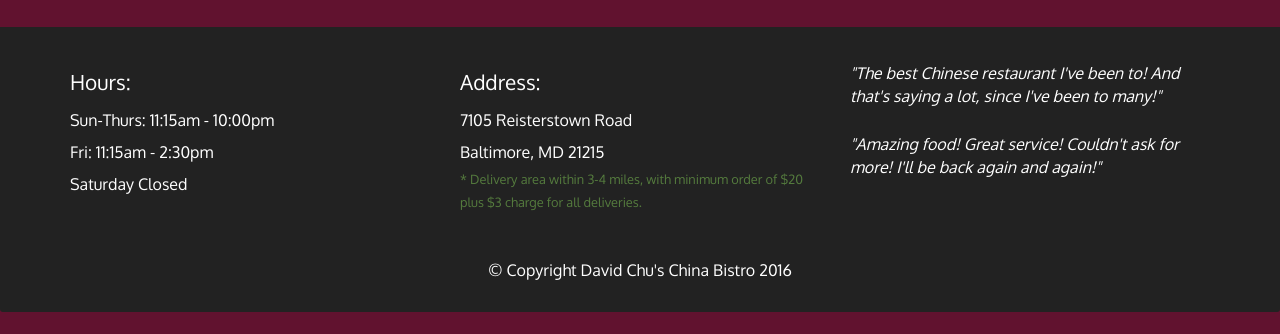
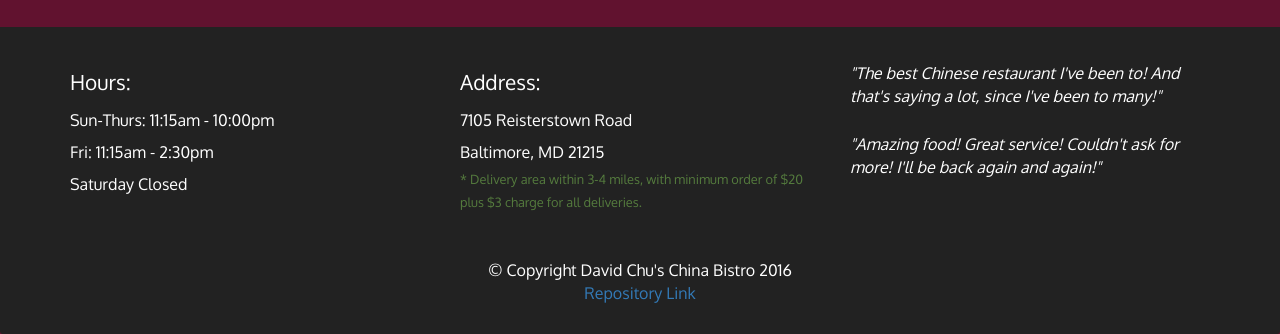
Before and after one commit to sagar-aute/Restaurant-Site, a plain HTML site: page index.html in a window 1280 px wide. Shown: the part 1163-1497 px from the top of the page. Before the commit the page ends 1475 px from the top, so only its background shows below. Drawn offline with Linux system fonts and the light colour scheme.

Commit message:
Update index.html

```diff
--- a/index.html
+++ b/index.html
@@ -96,6 +96,7 @@
         </section>
       </div>
       <div class="text-center">&copy; Copyright David Chu's China Bistro 2016</div>
+      <div class="text-center"><a href="https://sagar-aute.github.io/Restaurant-site-coursera/index">Repository Link</a></div>
     </div>
   </footer>
 
```
